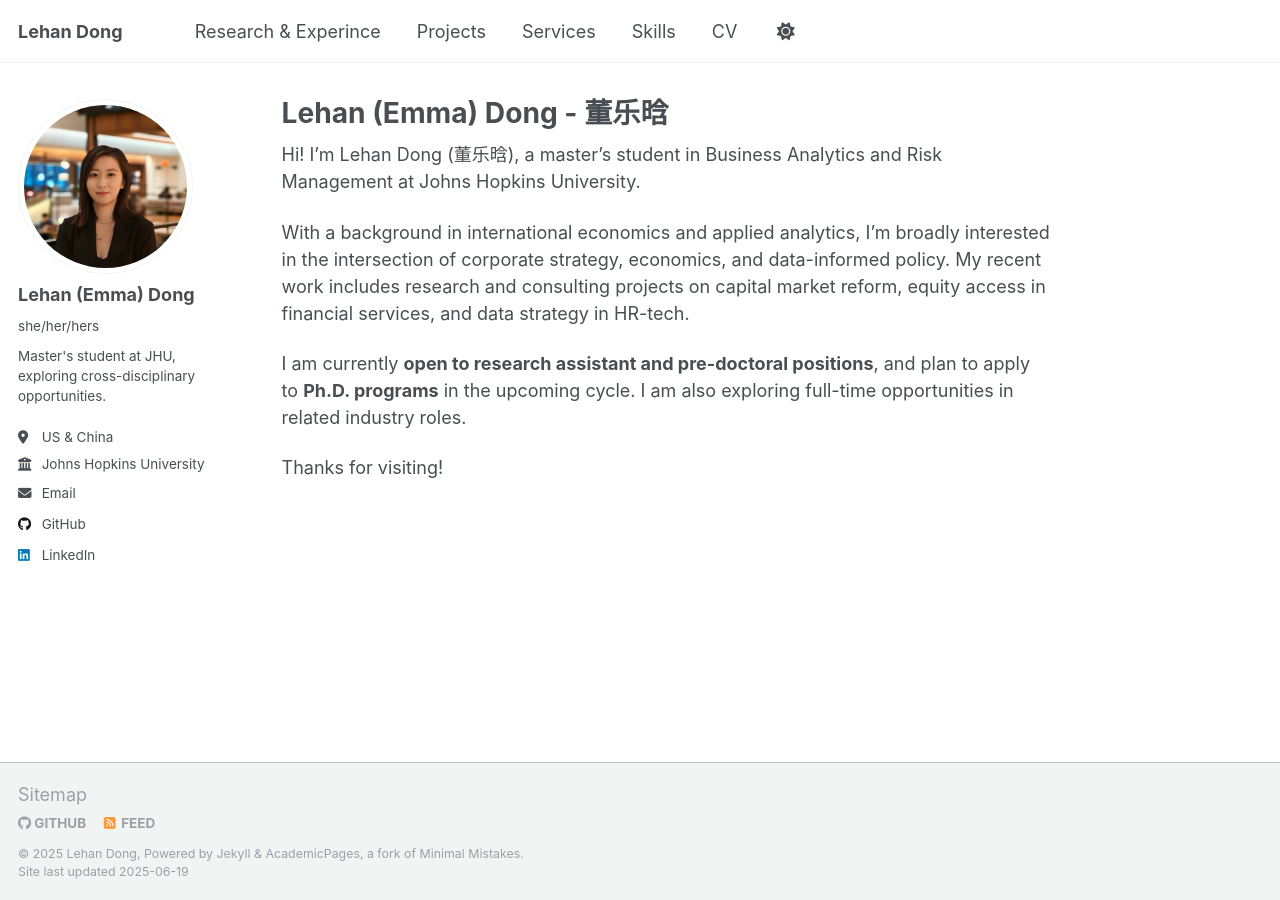
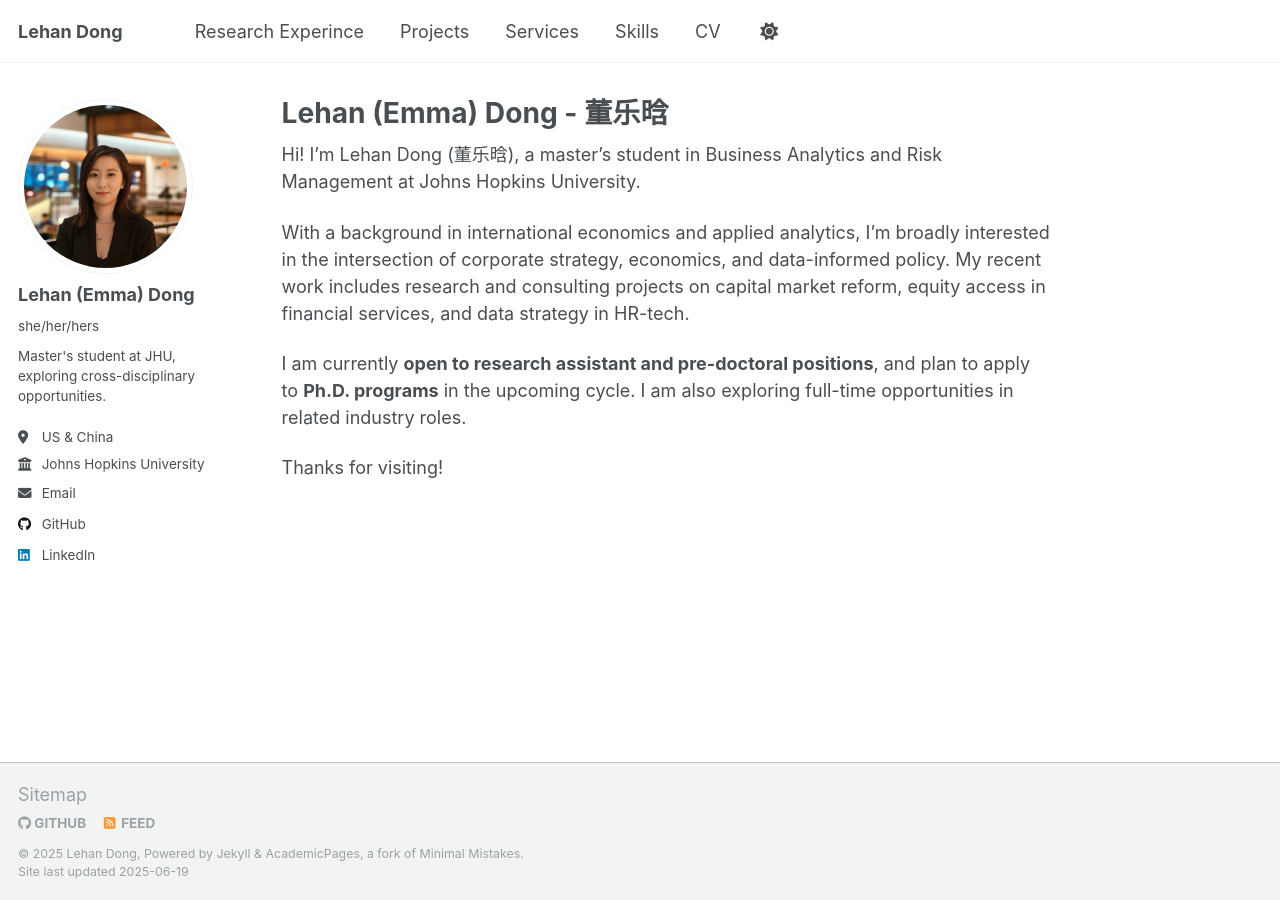
Before and after one commit to LehanDong/lehandongwebsite, a Jekyll site: the page built from _pages/about.md, in a window 1280 px wide. Built offline with Jekyll 4.4.1, drawn with Linux system fonts in a browser that asks for light colours.

```diff
--- a/_data/navigation.yml
+++ b/_data/navigation.yml
@@ -8,7 +8,7 @@
 #      Markdown formatted page while the second is generated using JSON.
 
 main:
-  - title: "Research & Experince"
+  - title: "Research Experince"
     url: /publications/
 
   - title: "Projects"
```
